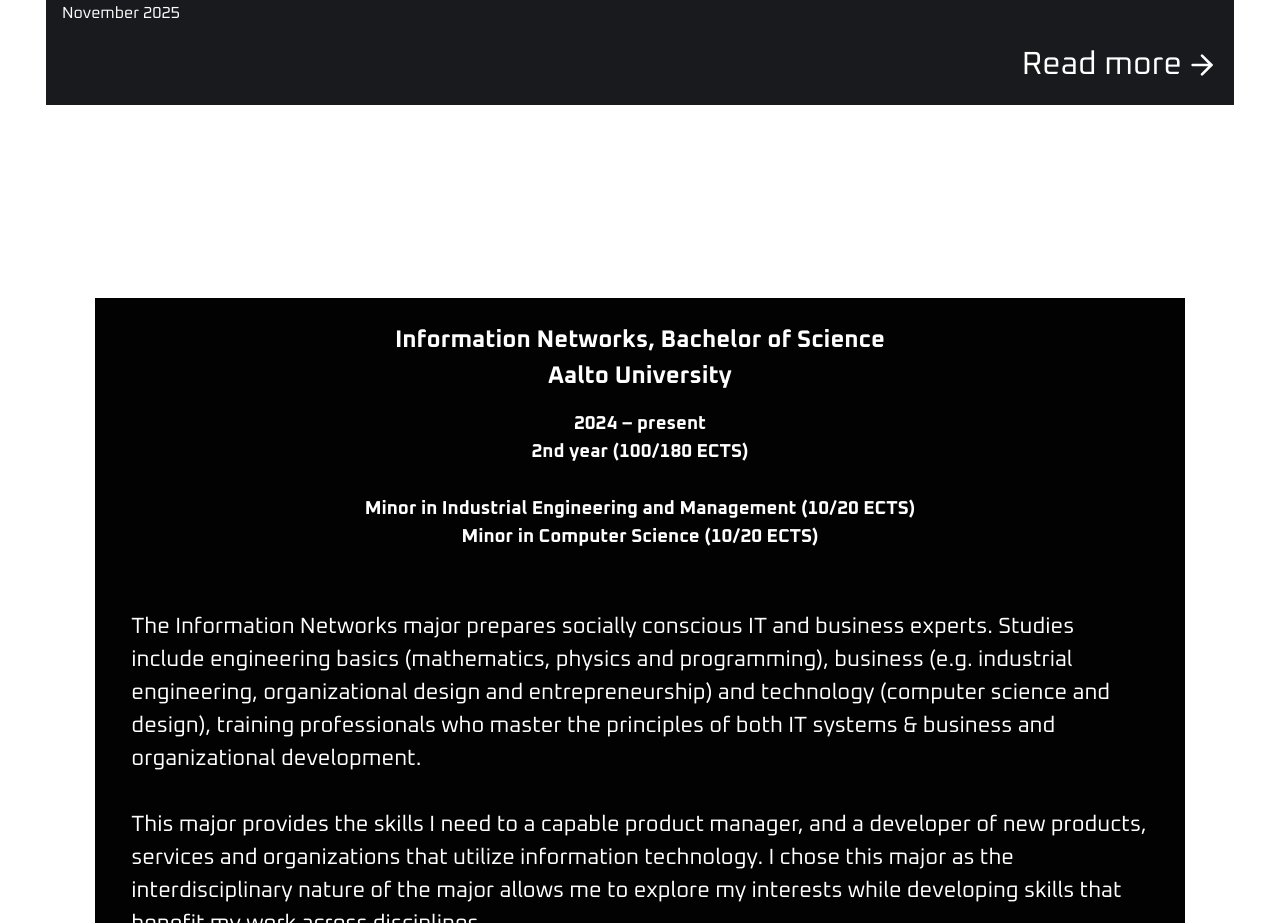
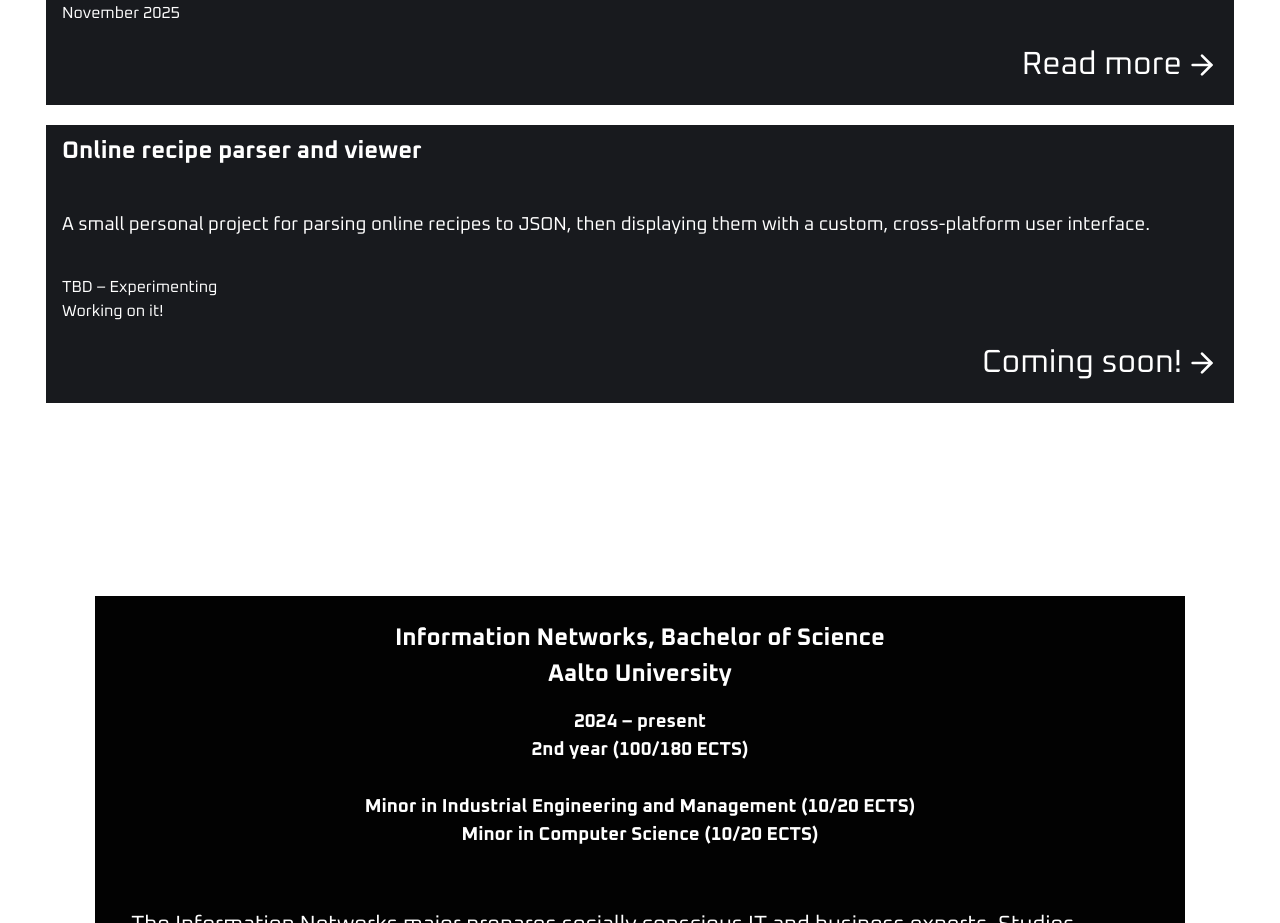
Before and after one commit to silentwinter0/portfolio, a React (Vite) app: page / in a window 1280 px wide. Shown: the part 3180-4103 px from the top of the page. Built offline with nearby package versions, Linux system fonts and the light colour scheme.

Commit message:
Added another card for a future/current project

```diff
--- a/src/components/OtherWork.jsx
+++ b/src/components/OtherWork.jsx
@@ -16,7 +16,17 @@ export default function OtherWork() {
             tech="Sketches and essays"
             date="November 2025"
             link="/projects/uiux"
-            linkText='Read more'
+          />
+          <OtherCard
+            imageSrc=""
+            title="Online recipe parser and viewer"
+            subtitle="A small personal project for parsing online recipes to
+            JSON, then displaying them with a custom, cross-platform user
+            interface."
+            tech="TBD – Experimenting"
+            date="Working on it!"
+            link="/projects/coming-soon"
+            linkText='Coming soon!'
           />
           {/*
           ** Future stuff **
```
